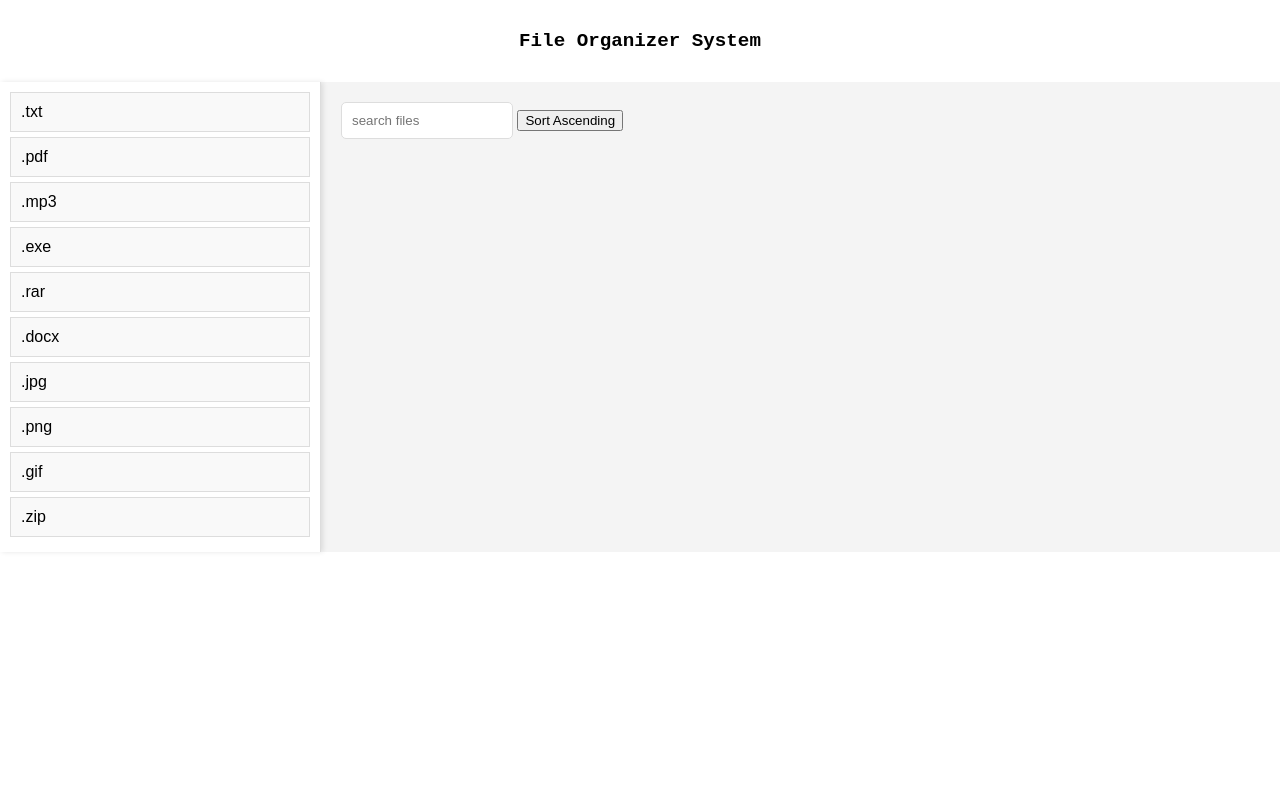
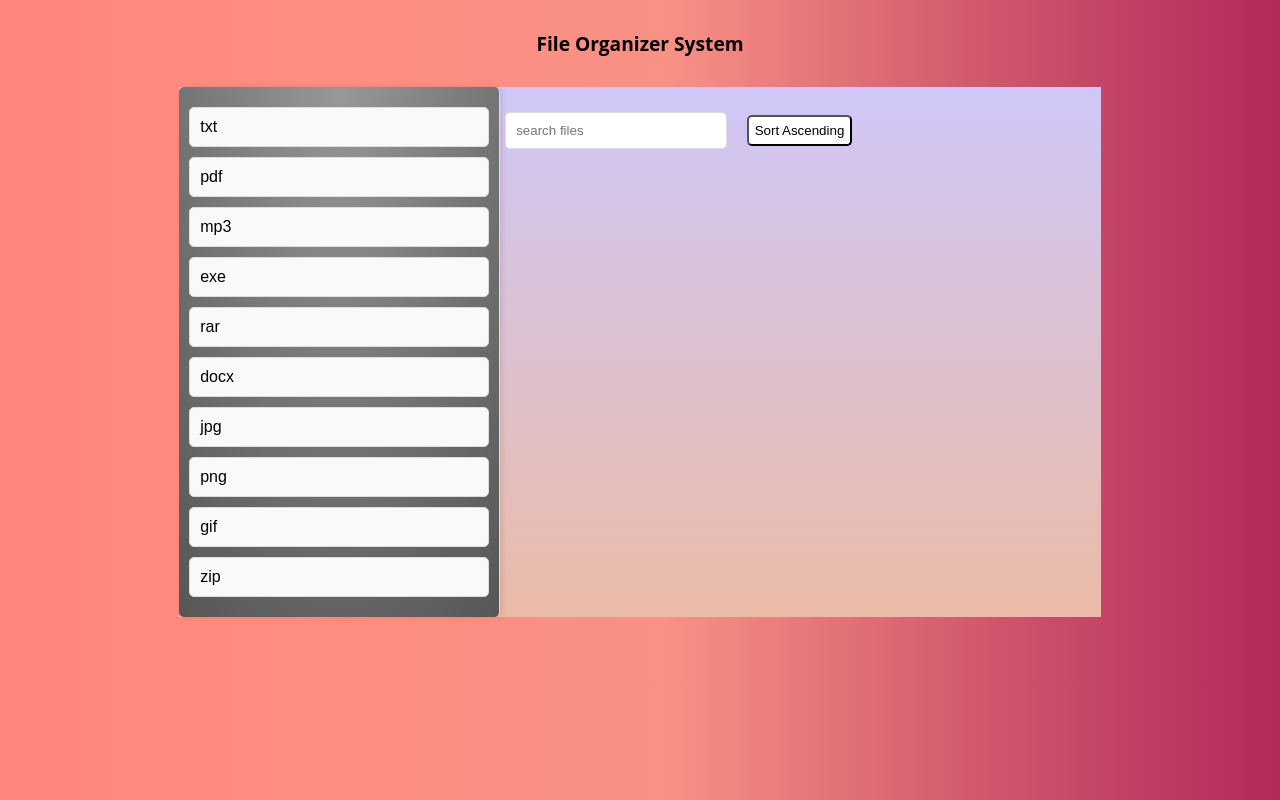
Before and after one commit to bharathkumar-5/file_organizer, a plain HTML site: page index.html in a window 1280 px wide. Drawn offline with Linux system fonts and the light colour scheme.

Commit message:
style added

```diff
--- a/index.html
+++ b/index.html
@@ -3,7 +3,7 @@
 <head>
     <meta charset="UTF-8">
     <meta name="viewport" content="width=device-width, initial-scale=1.0">
-    <title>Document</title>
+    <title>File Organizer System</title>
     <link rel="stylesheet" href="./style.css">
 </head>
 <body>
--- a/script.js
+++ b/script.js
@@ -1,26 +1,3 @@
-// const files = [
-//     'document1.txt', 'presentation1.pdf', 'song1.mp3', 'installer1.exe', 'archive1.rar',
-//     'report1.docx', 'image1.jpg', 'graphic1.png', 'animation1.gif', 'compressed1.zip',
-//     'document2.txt', 'presentation2.pdf', 'song2.mp3', 'installer2.exe', 'archive2.rar',
-//     'report2.docx', 'image2.jpg', 'graphic2.png', 'animation2.gif', 'compressed2.zip',
-//     null, 'presentation3.pdf', '', 'installer3.exe', 'archive3.rar',
-//     'report3.docx', 'image3.jpg', 'graphic3.png', 'animation3.gif', 'compressed3.zip',
-//     'document4.txt', 'presentation4.pdf', 'song4.mp3', 'installer4.exe', 'archive4.rar',
-//     'report4.docx', 'image4.jpg', 'graphic4.png', 'animation4.gif', 'compressed4.zip',
-//     'document5.txt', 'presentation5.pdf', 'song5.mp3', 'installer5.exe', 'archive5.rar',
-//     'report5.docx', 'image5.jpg', 'graphic5.png', 'animation5.gif', 'compressed5.zip',
-//     'document6.txt', 'presentation6.pdf', 'song6.mp3', 'installer6.exe', 'archive6.rar',
-//     'report6.docx', 'image6.jpg', null, 'animation6.gif', 'compressed6.zip',
-//     'document7.txt', 'presentation7.pdf', 'song7.mp3', 'installer7.exe', 'archive7.rar',
-//     'report7.docx', 'image7.jpg', 'graphic7.png', 'animation7.gif', 'compressed7.zip',
-//     'document8.txt', 'presentation8.pdf', 'song8.mp3', 'installer8.exe', 'archive8.rar',
-//     'report8.docx', 'image8.jpg', '', 'animation8.gif', 'compressed8.zip',
-//     'document9.txt', 'presentation9.pdf', 'song9.mp3', 'installer9.exe', 'archive9.rar',
-//     'report9.docx', 'image9.jpg', '', 'animation9.gif', 'compressed9.zip',
-//     'document10.txt', 'presentation10.pdf', 'song10.mp3', 'installer10.exe', 'archive10.rar',
-//     'report10.docx', 'image10.jpg', 'graphic10.png', 'animation10.gif', 'compressed10.zip',
-//   ];
-
 const files = [
     { id: 1 ,name: 'document1.txt',type: 'txt'},
     { id: 2 ,name: 'presentation1.pdf',type: 'pdf'},
@@ -33,7 +10,7 @@ const files = [
     { id: 9 ,name: 'animation1.gif',type: 'gif'},
     { id: 10 ,name: 'compressed1.zip',type: 'zip'},
 
-    { id: 11 ,name: 'null',type: 'txt'},
+    { id: 11 ,name: 'document2.txt',type: 'txt'},
     { id: 12 ,name: 'presentation2.pdf',type: 'pdf'},
     { id: 13 ,name: 'song2.mp3',type: 'mp3'},
     { id: 14 ,name: 'installer2.exe',type: 'exe'},
@@ -84,7 +61,7 @@ const files = [
     { id: 55 ,name: 'archive6.rar',type: 'rar'},
     { id: 56 ,name: 'report6.docx',type: 'docx'},
     { id: 57 ,name: 'image6.jpg',type: 'jpg'},
-    { id: 58 ,name: 'null',type: 'png'},
+    { id: 58 ,name: 'graphic6.png',type: 'png'},
     { id: 59 ,name: 'animation6.gif',type: 'gif'},
     { id: 60 ,name: 'compressed6.zip',type: 'zip'},
 
@@ -146,7 +123,7 @@ function displayFolders(){
     folders.forEach(folder => {
         const div = document.createElement('div');
         div.className = 'folder';
-        div.textContent = `.${folder}`;
+        div.textContent = `${folder}`;
         div.onclick = () => displayFiles(folder);
         folderContainer.appendChild(div);
     });
@@ -167,7 +144,7 @@ function updateFileList() {
     fileListContainer.innerHTML = '';
     filteredFiles.forEach(file => {
         const li = document.createElement('li');
-        li.textContent = `${file.name} (${file.type})`;
+        li.textContent = `${file.name} `;
         fileListContainer.appendChild(li);
     })
 }
--- a/style.css
+++ b/style.css
@@ -2,38 +2,42 @@ body{
     font-family: Arial, sans-serif;
     margin: 0;
     padding: 0;
-    /* display: flex;
-    justify-content: center;
-    align-items: flex-start; */
-    height: 100vh;
-    /* background-color: #f4f4f4; */
-    background-color: #fff;
+    margin-left: 5%;
+    margin-bottom: 5%;
+    max-width: 90%;
+    background-image: linear-gradient(to right, #ff8177 0%, #ff867a 0%, #ff8c7f 21%, #f99185 52%, #cf556c 78%, #b12a5b 100%);
 }
 header{
     text-align: center;
     padding: 30px;
     font-size:larger ;
     font-weight: bold;
-    font-family: 'Courier New', Courier, system-ui, -apple-system, BlinkMacSystemFont, 'Segoe UI', Roboto, Oxygen, Ubuntu, Cantarell, 'Open Sans', 'Helvetica Neue', sans-serif;
+    font-family:'Open Sans', 'Helvetica Neue', sans-serif;
 }
 .container{
+    margin-left: 10%;
+    max-width: 80%;
     display: flex;
     justify-content: center;
     align-items: flex-start;
-    background-color: #f4f4f4;
+    background-image: linear-gradient(to top, #ebbba7 0%, #cfc7f8 100%);
 }
 
 #folder-container{
     width: 300px;
-    background: #fff;
+    background: linear-gradient(to bottom, rgba(255,255,255,0.15) 0%, rgba(0,0,0,0.15) 100%), radial-gradient(at top center, rgba(255,255,255,0.40) 0%, rgba(0,0,0,0.40) 120%) #989898;
+ background-blend-mode: multiply,multiply;
     border-right: 1px solid #ddd;
+    border-radius: 5px;
     padding: 10px;
     box-shadow: 2px 0 5px rgba(0,0,0,0.1);
 }
 .folder{
+    margin-top: 10px;
     cursor: pointer;
+    border-radius: 5px;
     padding: 10px;
-    margin-bottom: 5px;
+    margin-bottom: 10px;
     border: 1px solid #ddd;
     background: #f9f9f9;
 }
@@ -42,10 +46,12 @@ header{
 }
 #file-list-container{
     flex-grow: 1;
-    padding: 20px;
+    padding: 5px;
+    max-width: 70%;
+    margin-top: 20px;
 }
 #search-input{
-    width: 150px;
+    width: 200px;
     padding: 10px;
     margin-bottom: 10px;
     border: 1px solid #ddd;
@@ -53,6 +59,17 @@ header{
 }
 #sort-toggle{
     margin-bottom: 10px;
+    margin-left: 15px;
+    border-radius: 5px;
+    padding: 6px;
+    background-color: white;
+}
+#sort-toggle:hover{
+    background-color: #eee;
+    color: black;
+}
+#sort-toggle:active{
+    background-color: green;
 }
 ul{
     list-style-type: none;
@@ -61,6 +78,7 @@ ul{
 li{
     padding: 8px;
     border-bottom: 1px solid #ddd;
+    margin: 12px;
 }
 li:last-child{
     border-bottom: none;
```
